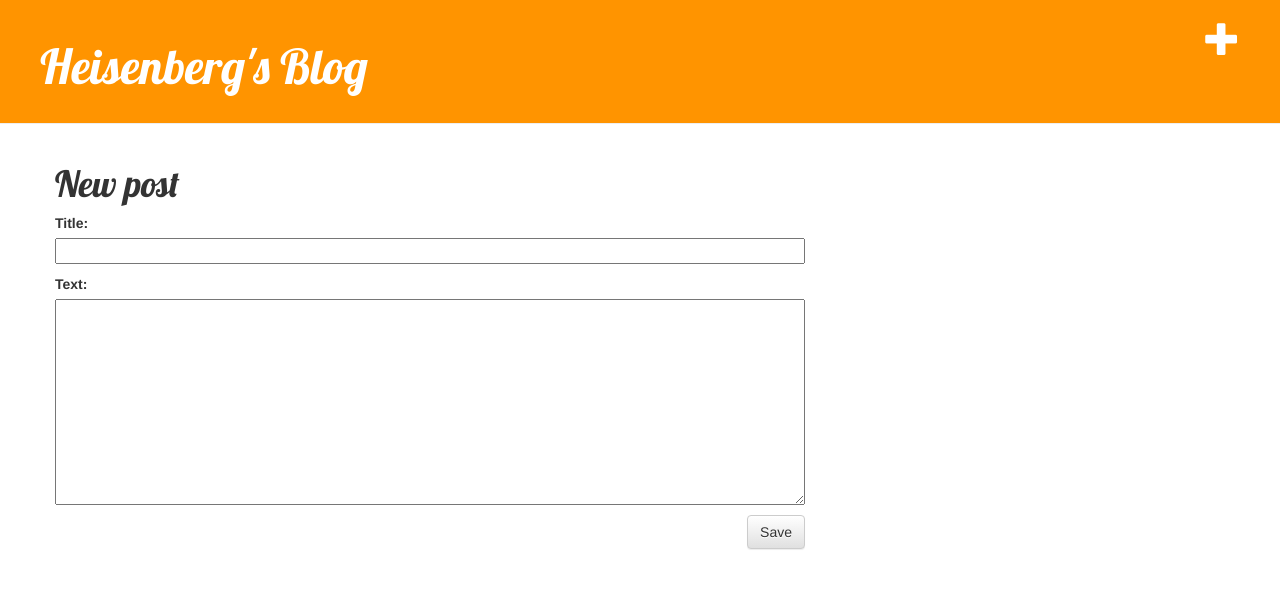
After one commit to gopalgoel/blog, a Django app: page /post/new/ in a window 1280 px wide. The commit adds this page. Shown: the top 589 px of the page. Run offline with Django 3.2, Linux system fonts and the light colour scheme; some libraries are stand-ins or nearby versions.

Commit message:
Create add-post-form

```diff
--- /dev/null
+++ b/blog/forms.py
@@ -0,0 +1,8 @@
+from django import forms
+
+from .models import Post
+
+class PostForm(forms.ModelForm):
+    class Meta:
+        model = Post
+        fields = ('title', 'text',)
--- a/blog/templates/blog/base.html
+++ b/blog/templates/blog/base.html
@@ -10,7 +10,8 @@
 </head>
 <body>
     <div class="page-header">
-        <h1><a href="/">Django Girls Blog</a></h1>
+    	<a href="{% url 'post_new' %}" class="top-menu"><span class="glyphicon glyphicon-plus"></span></a>
+        <h1><a href="/">Heisenberg's Blog</a></h1>
     </div>
     <div class="content container">
         <div class="row">
--- /dev/null
+++ b/blog/templates/blog/post_edit.html
@@ -0,0 +1,9 @@
+{% extends 'blog/base.html' %}
+
+{% block content %}
+    <h1>New post</h1>
+    <form method="POST" class="post-form">{% csrf_token %}
+        {{ form.as_p }}
+        <button type="submit" class="save btn btn-default">Save</button>
+    </form>
+{% endblock %}
--- a/blog/urls.py
+++ b/blog/urls.py
@@ -3,4 +3,5 @@ from . import views
 urlpatterns = [
     url(r'^$', views.post_list, name='post_list'),
     url(r'^post/(?P<pk>\d+)/$', views.post_detail, name='post_detail'),
+    url(r'^post/new/$', views.post_new, name='post_new'),
 ]
--- a/blog/views.py
+++ b/blog/views.py
@@ -1,12 +1,26 @@
 from django.shortcuts import render, get_object_or_404
 from .models import Post
 from django.utils import timezone
-
+from .forms import PostForm
+from django.shortcuts import redirect
 
 def post_list(request):
-	posts = Post.objects.filter(published_date__lte=timezone.now()).order_by('published_date')
+	posts = Post.objects.filter(published_date__lte=timezone.now()).order_by('-published_date')
 	return render(request, 'blog/post_list.html', {'posts': posts} )
 
 def post_detail(request, pk):
-    post = get_object_or_404(Post, pk=pk)
-    return render(request, 'blog/post_detail.html', {'post': post})
+	post = get_object_or_404(Post, pk=pk)
+	return render(request, 'blog/post_detail.html', {'post': post} )
+
+def post_new(request):
+    if request.method == "POST":
+        form = PostForm(request.POST)
+        if form.is_valid():
+            post = form.save(commit=False)
+            post.author = request.user
+            post.published_date = timezone.now()
+            post.save()
+            return redirect('post_detail', pk=post.pk)
+    else:
+        form = PostForm()
+    return render(request, 'blog/post_edit.html', {'form': form})
```
